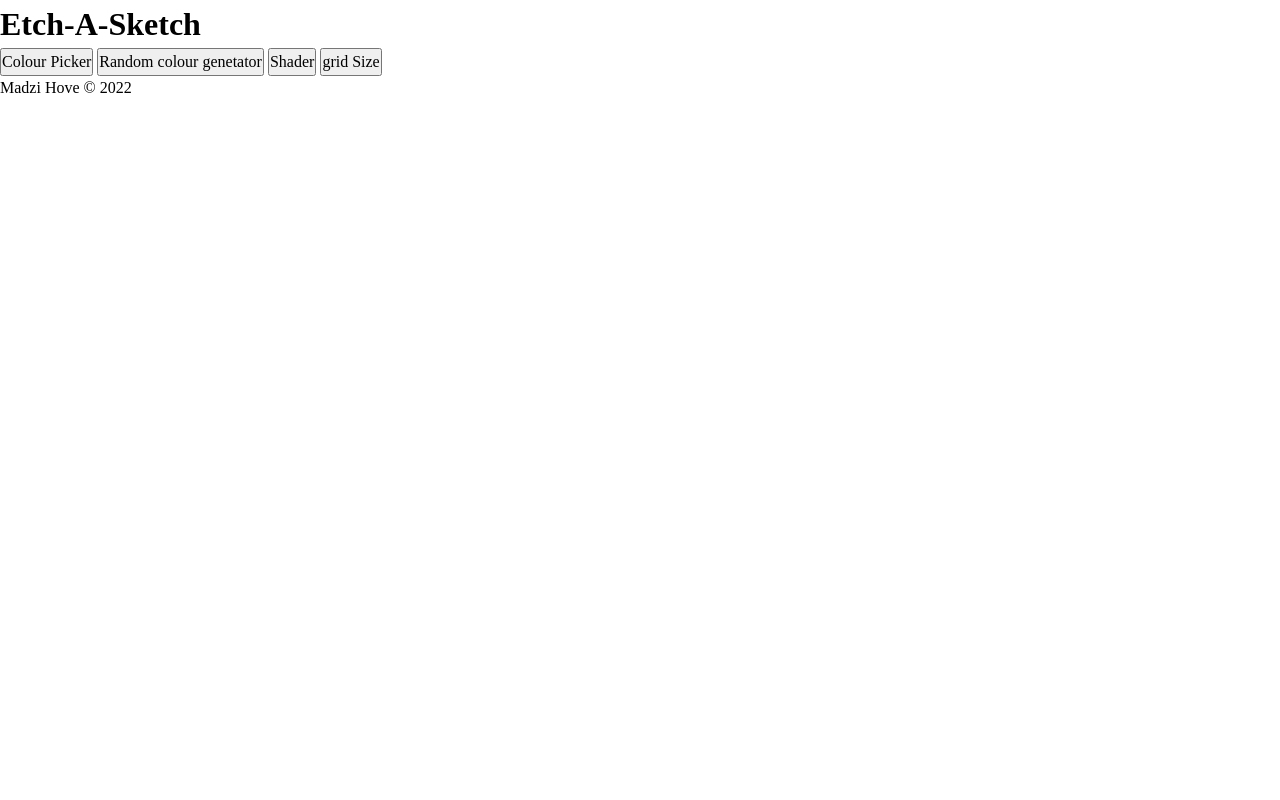
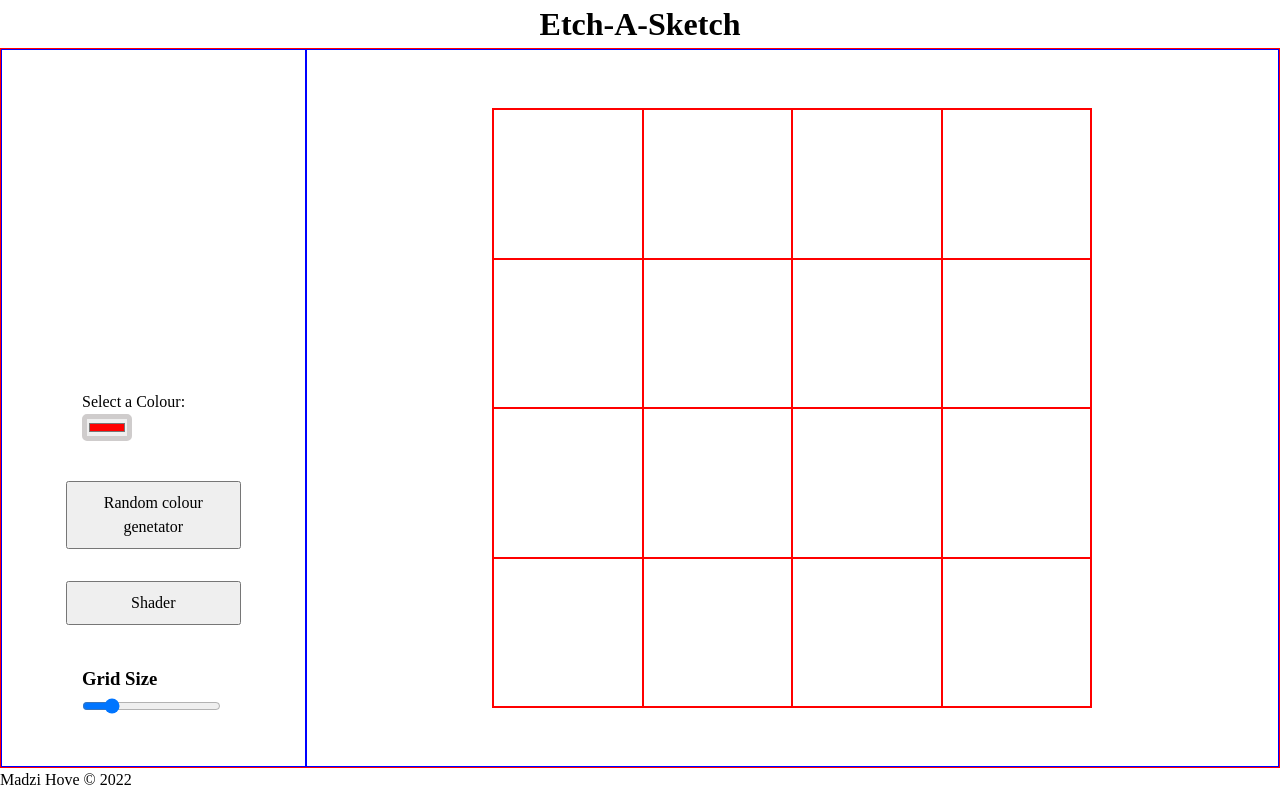
Before and after one commit to madzi-hove/Etch-a-sketch, a plain HTML site: page index.html in a window 1280 px wide. Drawn offline with Linux system fonts and the light colour scheme.

Commit message:
Add colour picker and slider

```diff
--- a/css/style.css
+++ b/css/style.css
@@ -0,0 +1,64 @@
+:root {
+	--grid-size: 4;
+}
+
+body {
+	height: 100vh;
+}
+
+h1 {
+	text-align: center;
+}
+
+input {
+	border: 5px solid rgb(207, 204, 204);
+	border-radius: 5px;
+}
+
+.container {
+	display: flex;
+	height: 90vh;
+	border: 1px solid red;
+}
+
+.container__item {
+	flex: 1;
+	border: 1px solid blue;
+}
+
+.menu-container {
+	display: flex;
+	flex-direction: column;
+	justify-content: flex-end;
+	padding-bottom: 1rem;
+}
+
+.menu__item {
+	flex-shrink: 0;
+	margin: 1rem 4rem;
+	padding: 0.5rem 1rem;
+}
+
+.canvas-container {
+	display: flex;
+	justify-content: center;
+	align-items: center;
+	padding: 2rem;
+	flex: 3;
+}
+
+.canvas__item {
+	display: grid;
+	grid-template-columns: repeat(var(--grid-size), 1fr);
+	grid-template-rows: repeat(var(--grid-size), 1fr);
+	/* flex-direction: column; */
+	/* flex: 1; */
+	height: 600px;
+	width: 600px;
+	border: 1px solid red;
+}
+
+.cell {
+	/* flex: 1; */
+	border: 1px solid red;
+}
--- a/index.html
+++ b/index.html
@@ -7,17 +7,45 @@
 		<link rel="stylesheet" href="css/reset.css" />
 		<link rel="stylesheet" href="css/style.css" />
 		<title>Etch A Sketch</title>
+		<script src="js/script.js" defer></script>
 	</head>
 	<body>
-		<h1>Etch-A-Sketch</h1>
+		<header class="header">
+			<h1 class="main-heading">Etch-A-Sketch</h1>
+		</header>
 		<main class="container">
 			<div class="container__item menu-container">
-				<button class="menu__item">Colour Picker</button>
-				<button class="menu__item">Random colour genetator</button>
-				<button class="menu__item">Shader</button>
-				<button class="menu__item">grid Size</button>
+				<label for="colour-picker" class="menu__item"
+					>Select a Colour:
+					<input
+						type="color"
+						id="colour-picker"
+						name="colour-picker"
+						value="#ff0000"
+					/>
+				</label>
+
+				<button id="random-colour" class="menu__item">
+					Random colour genetator
+				</button>
+				<button id="shader" class="menu__item">Shader</button>
+				<label for="grid-size" class="menu__item">
+					<h3>Grid Size</h3>
+					<input
+						type="range"
+						min="1"
+						max="100"
+						step="1"
+						value="16"
+						name="grid-size"
+						id="grid-size"
+					/>
+					<h3 class="grid-size"></h3>
+				</label>
 			</div>
-			<div class="container__item canvas-container"></div>
+			<div class="container__item canvas-container">
+				<div class="canvas__item"></div>
+			</div>
 		</main>
 		<footer class="footer">Madzi Hove &copy; 2022</footer>
 	</body>
```
